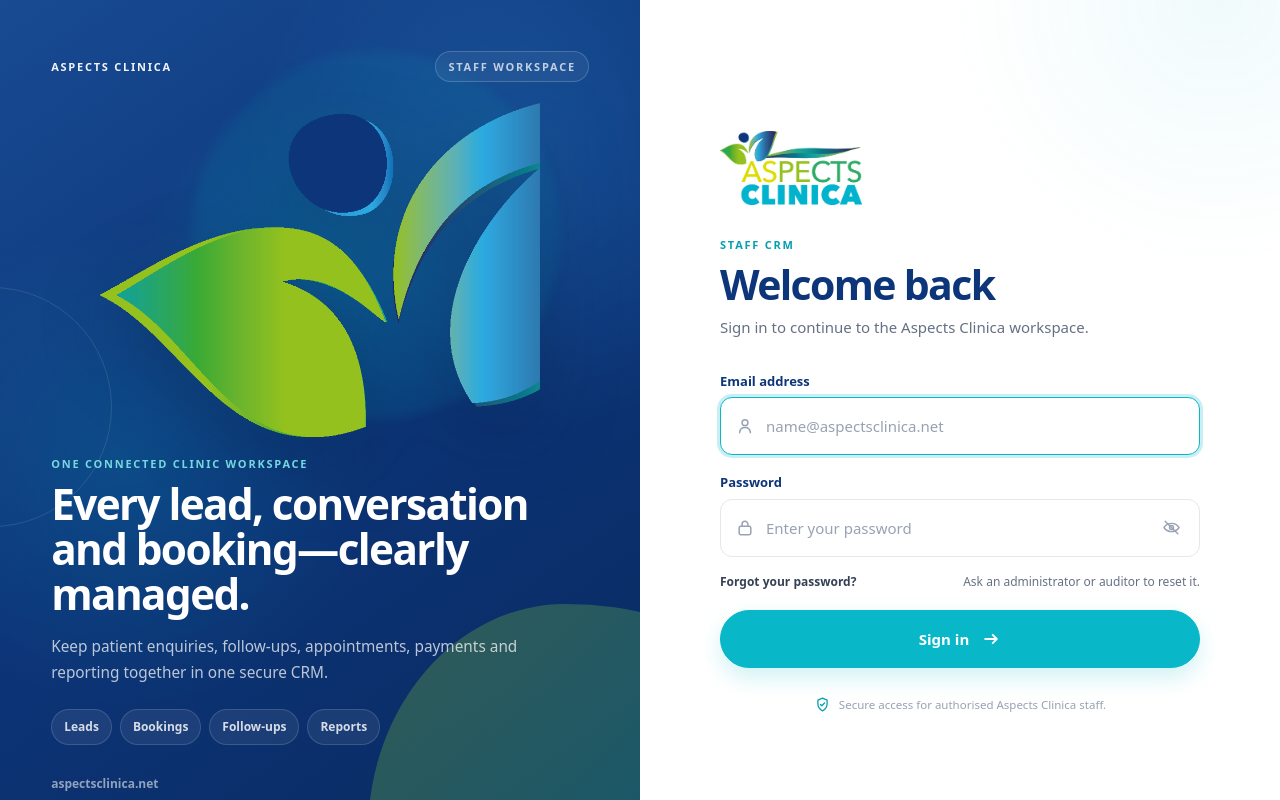
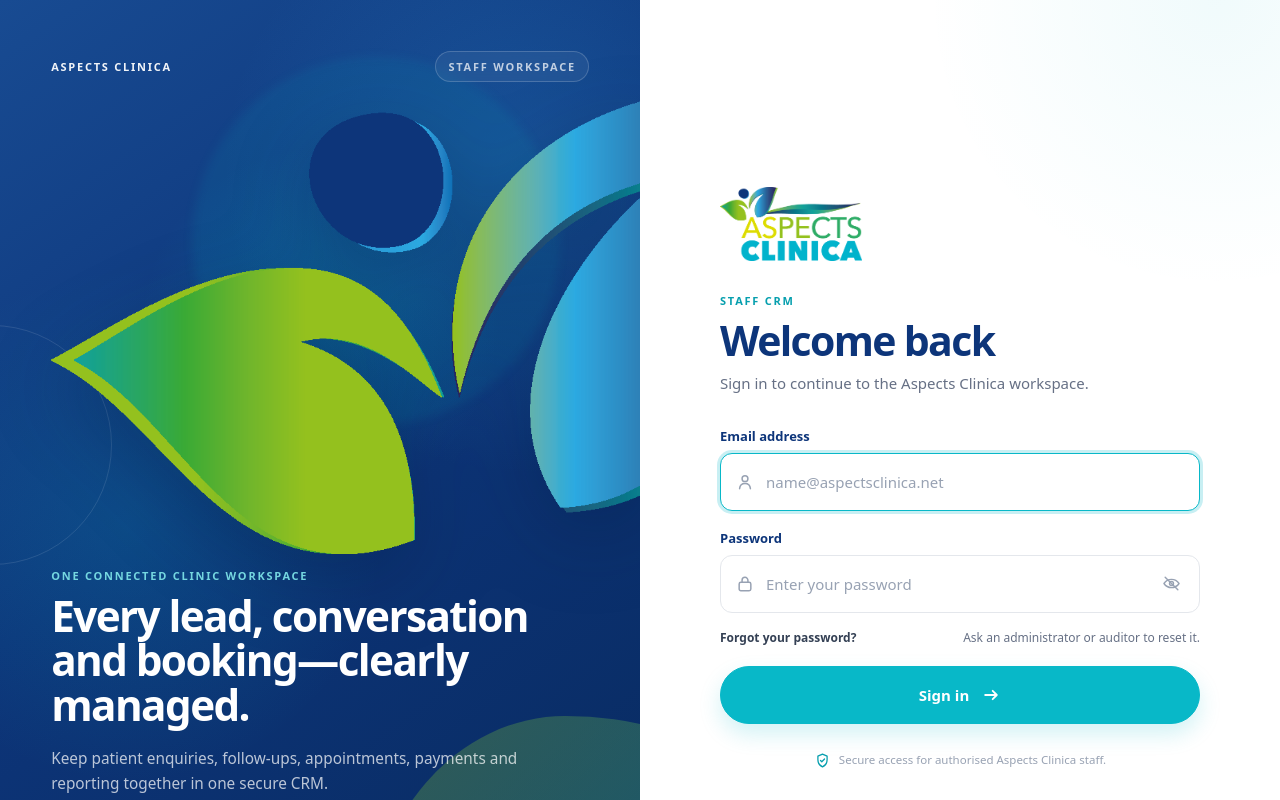
Before and after one commit to doitrous/aspects-crm, a Next.js app: page /login in a window 1280 px wide. Shown: the top 800 px of the page. Built offline with nearby package versions, Linux system fonts and the light colour scheme; no server answers.

Commit message:
Enlarge login brand logo

```diff
--- a/app/login/login.module.css
+++ b/app/login/login.module.css
@@ -114,8 +114,10 @@
 
 .brandMark {
   position: relative;
-  width: min(82%, 570px);
+  width: min(112%, 940px);
+  max-width: none;
   height: auto;
+  justify-self: start;
   object-fit: contain;
   filter: drop-shadow(0 26px 40px rgba(2, 17, 46, 0.22));
 }
```
